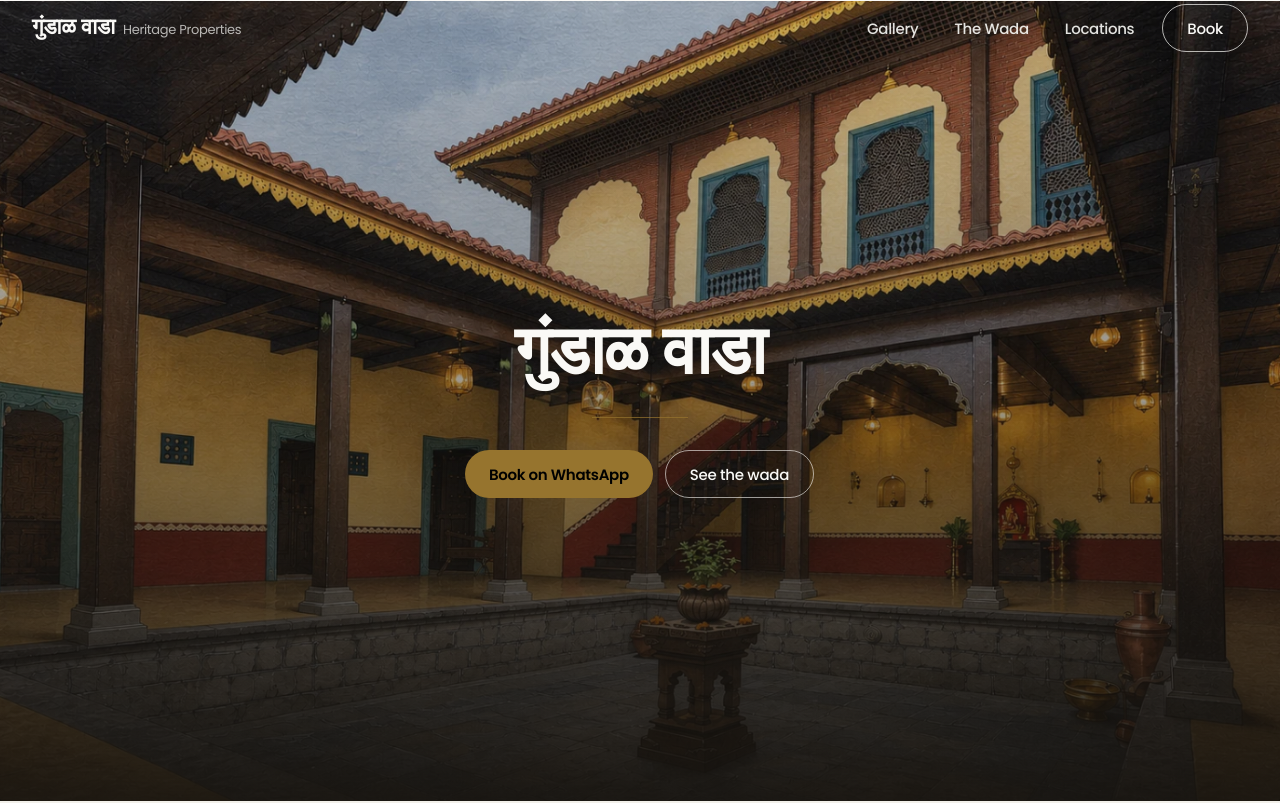
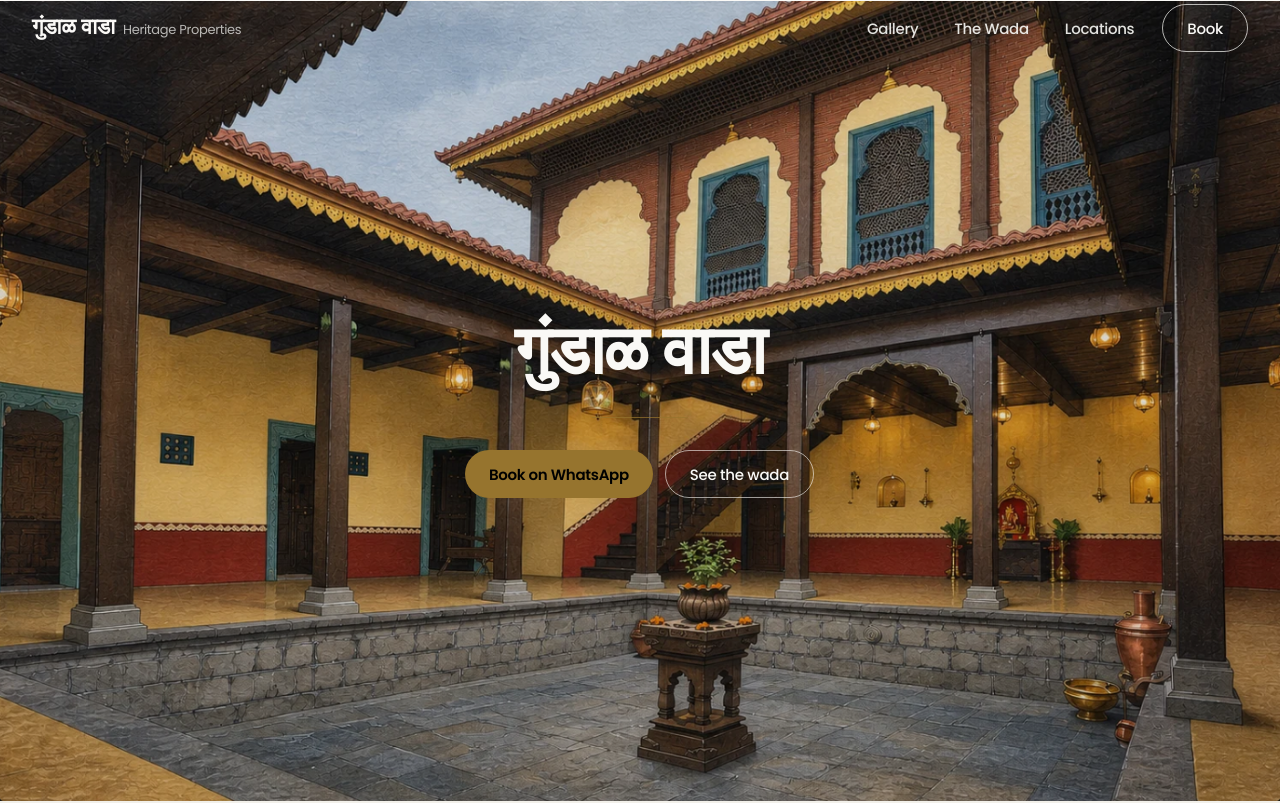
Before and after one commit to SkipAry/gundalwada, a Next.js app: page / in a window 1280 px wide. Shown: the top 803 px of the page. Built offline with nearby package versions, Linux system fonts and the light colour scheme.

Commit message:
Hero scrim: uniform 10% dark overlay

```diff
--- a/src/components/Mahadwar.tsx
+++ b/src/components/Mahadwar.tsx
@@ -39,7 +39,7 @@ export default function Mahadwar() {
           marigold type floats above the photograph like a title card. */}
       <div
         aria-hidden="true"
-        className="absolute inset-0 bg-gradient-to-t from-[#16130F]/95 via-[#16130F]/40 to-[#16130F]/20"
+        className="absolute inset-0 bg-[#16130F]/10"
       />
 
       {/* Title card — the Devanagari name and CTAs are grouped centred on
```
